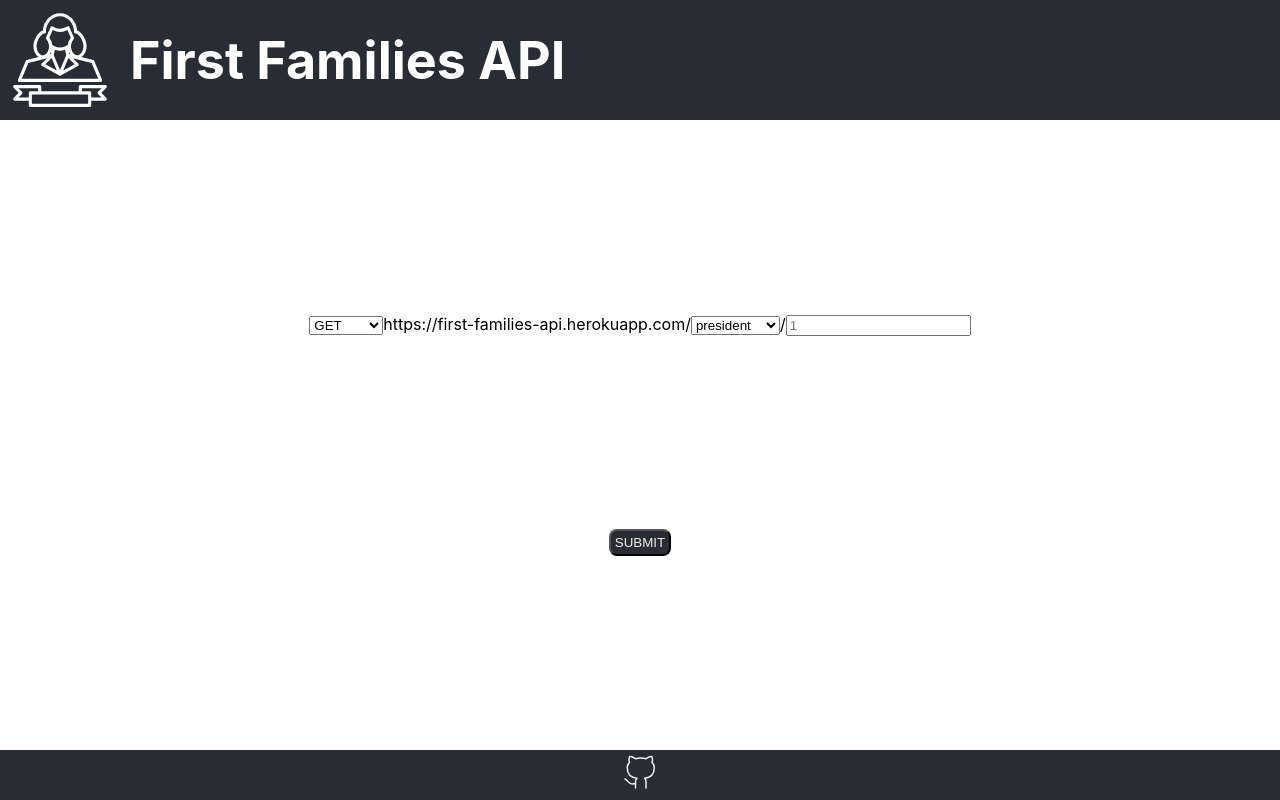
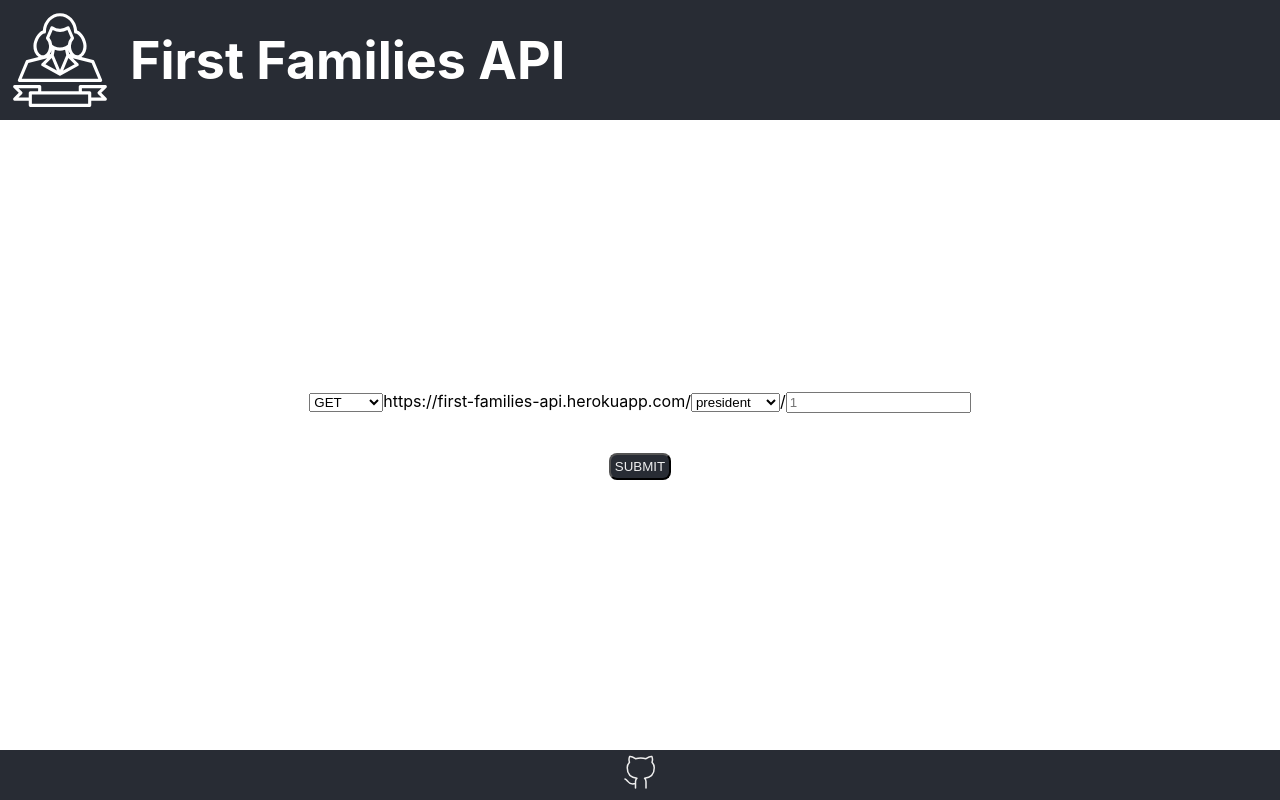
Before and after one commit to iandemed/first-families, a React (Create React App) app: page / in a window 1280 px wide. Built offline with nearby package versions, Linux system fonts and the light colour scheme.

Commit message:
Minor style changes to form used to submit POST and PUT requests

```diff
--- a/src/App.js
+++ b/src/App.js
@@ -50,8 +50,6 @@ function App() {
       requestHelper.prepare(body, verb)
 
 
-
-
       makeHTTPRequest(verb, `${firstFamilyURL}${resource}/${id}`, body)
     } else {
       makeHTTPRequest(verb, `${firstFamilyURL}${resource}/${id}`)
@@ -75,6 +73,7 @@ function App() {
         <h1>First Families API</h1>
       </header>
 
+      <main>
         <HTTPRequest
           apiURL = {firstFamilyURL}
           onVerbSelect = {handleVerbSelect}
@@ -87,7 +86,7 @@ function App() {
           verb = {verb}
           onHTTPRequest = {handleSubmit}
         />
-
+      </main>
       <footer className="App-footer">
         <a href="https://github.com/iandemed">
           <img src = {gitHub} alt="GitHub"/>
--- a/src/Component/RequestBody.js
+++ b/src/Component/RequestBody.js
@@ -25,36 +25,46 @@ const RequestBody = ({verb, resource, onHTTPRequest}) => {
         return(
             <div className="HTTP-body">
             <form>
+                <div className="form-item">
                     <label> _id: </label>
                     <input
                         type="text"
                         name = "_id"
                         placeholder="1"
                         onChange={handleInput}/>
+                    </div>
+                <div className="form-item">
                     <label> name: </label>
                     <input
                         type="text"
                         name = "name"
                         placeholder="George Washington"
                         onChange={handleInput}/>
+                    </div>
+                <div className="form-item">
                     <label> partner: </label>
                     <input
                         type="text"
                         name = "partner"
                         placeholder='1p'
                         onChange={handleInput}/>
+                    </div>
+                <div className="form-item">
                     <label> born: </label>
                     <input
                         type="text"
                         name = "born"
                         placeholder="1732-02-22"
                         onChange={handleInput}/>
+                    </div>
+                <div className="form-item">
                     <label> died: </label>
                     <input
                         type="text"
                         name = "username"
                         placeholder="1802-05-22"
                         onChange={handleInput}/>
+                </div>
             </form>
             <button
                 type="submit"
--- a/src/style/App.css
+++ b/src/style/App.css
@@ -31,6 +31,17 @@ body {
   padding: 10px;
 }
 
+main {
+  display: flex;
+  flex-direction: column;
+  align-items: center;
+  justify-content: space-evenly;
+}
+
+main > * {
+  margin: 20px;
+}
+
 .App-footer {
   background-color: #282c34;
 
--- a/src/style/HTTPRequest.css
+++ b/src/style/HTTPRequest.css
@@ -1,4 +1,4 @@
-.HTTP-request {
+.HTTP-request, .HTTP-body {
     display: flex;
     flex-direction: column;
     align-items: center;
@@ -10,6 +10,10 @@
     display: inline-block;
 }
 
+.form-item{
+    margin: 10px 0px;
+}
+
 .submit {
     background-color: #282c34;
     color: #eeeeee;
```
Lines whose indentation alone changed are shown as unchanged.
